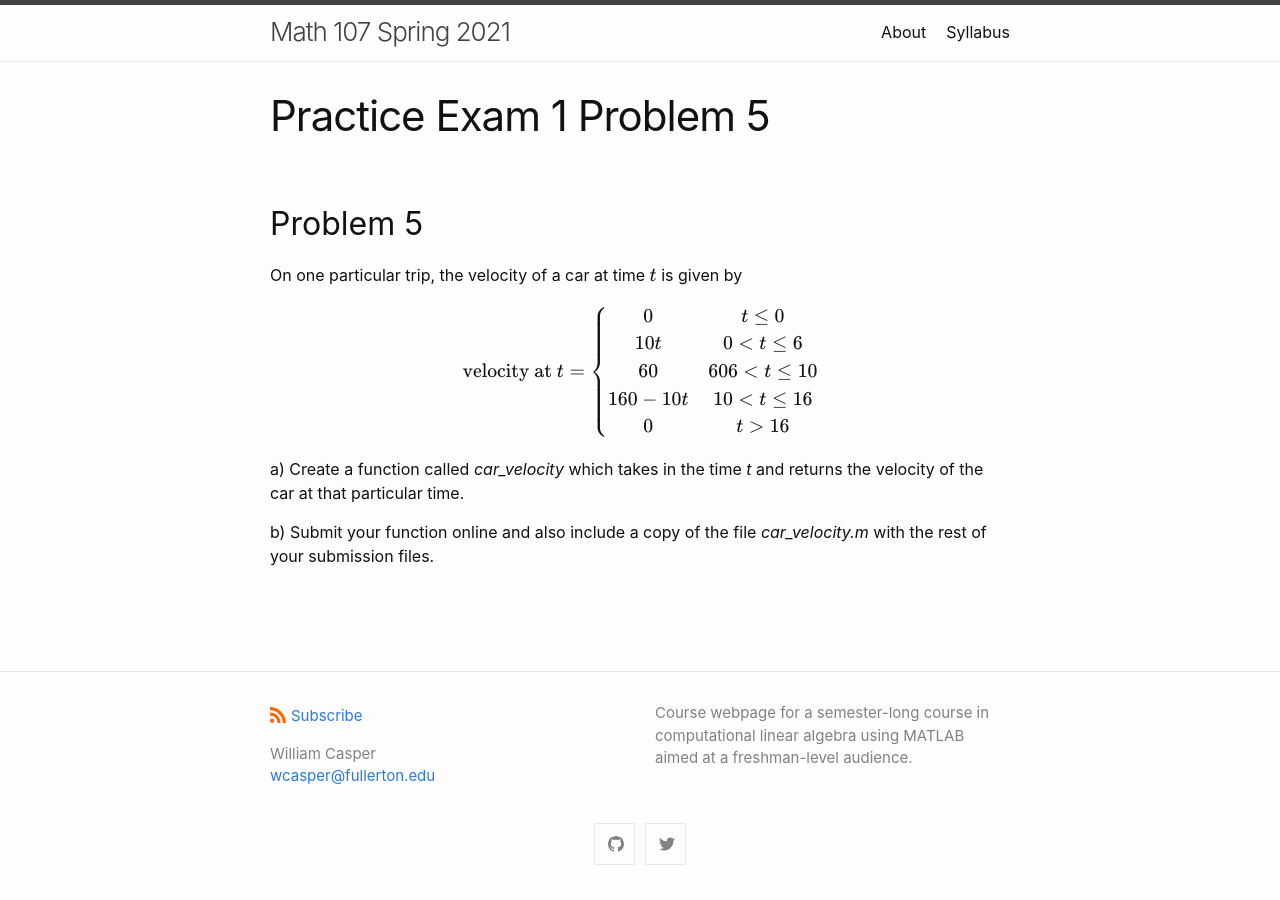
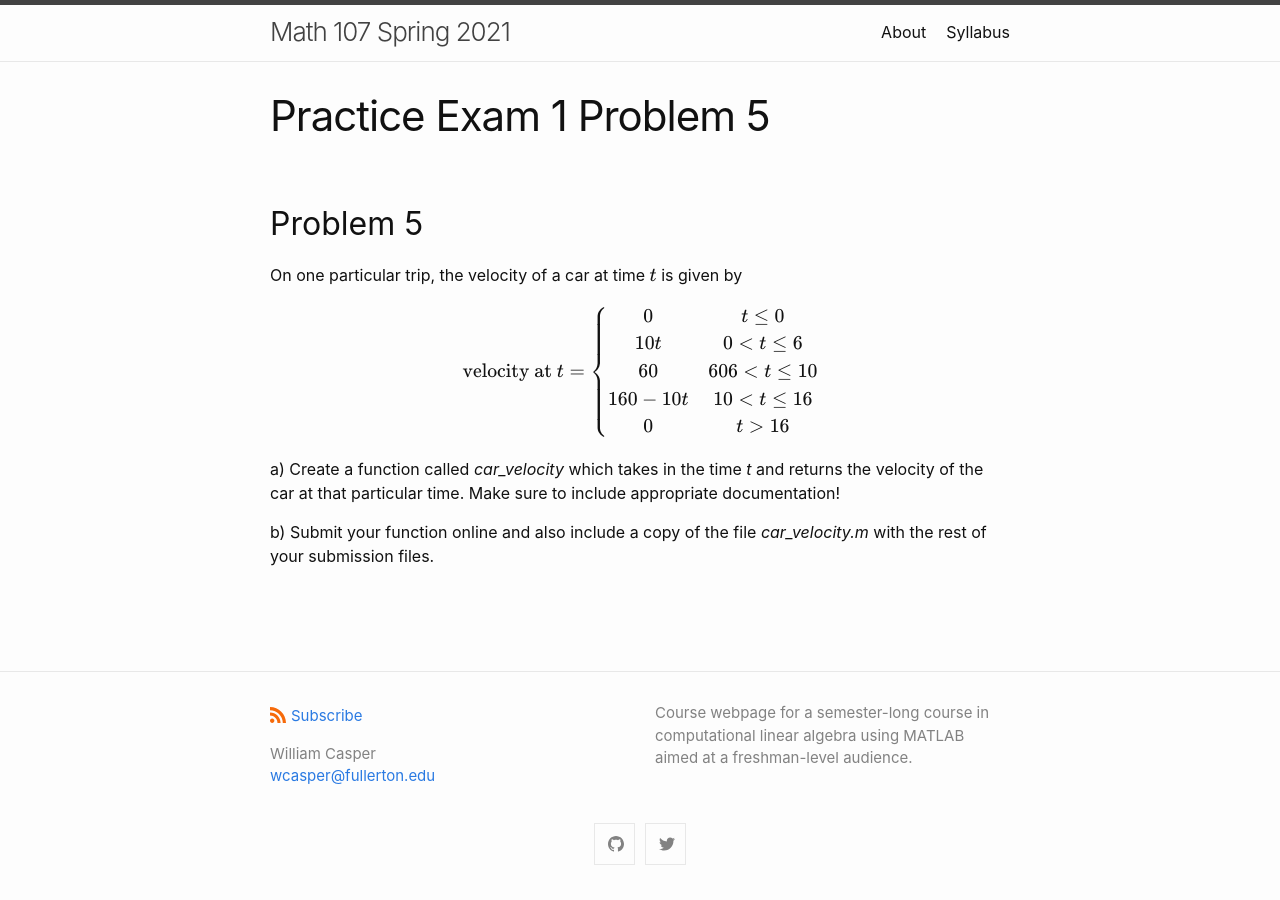
Before and after one commit to wcasper/math107spring2021, a Jekyll site: the page built from exams/exam1/problem5.md, in a window 1280 px wide. Built offline with Jekyll 4.4.1, drawn with Linux system fonts in a browser that asks for light colours.

Commit message:
added to include documentation

```diff
--- a/exams/exam1/problem5.md
+++ b/exams/exam1/problem5.md
@@ -17,6 +17,6 @@ $$\text{velocity at $t$} = \left\lbrace\begin{array}{cc}
 \end{array}\right.$$
 
 
-a) Create a function called *car_velocity* which takes in the time *t* and returns the velocity of the car at that particular time.
+a) Create a function called *car_velocity* which takes in the time *t* and returns the velocity of the car at that particular time.  Make sure to include appropriate documentation!
 
 b) Submit your function online and also include a copy of the file *car_velocity.m* with the rest of your submission files.
```
